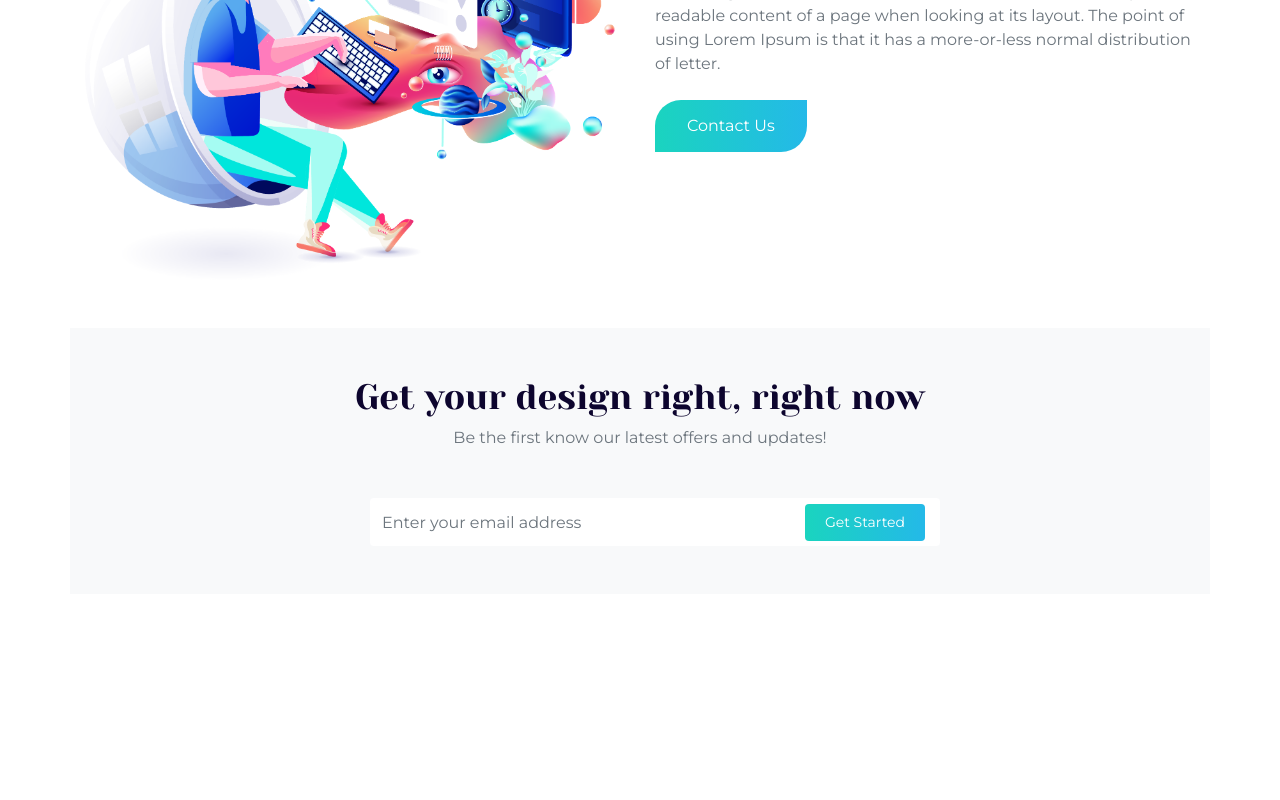
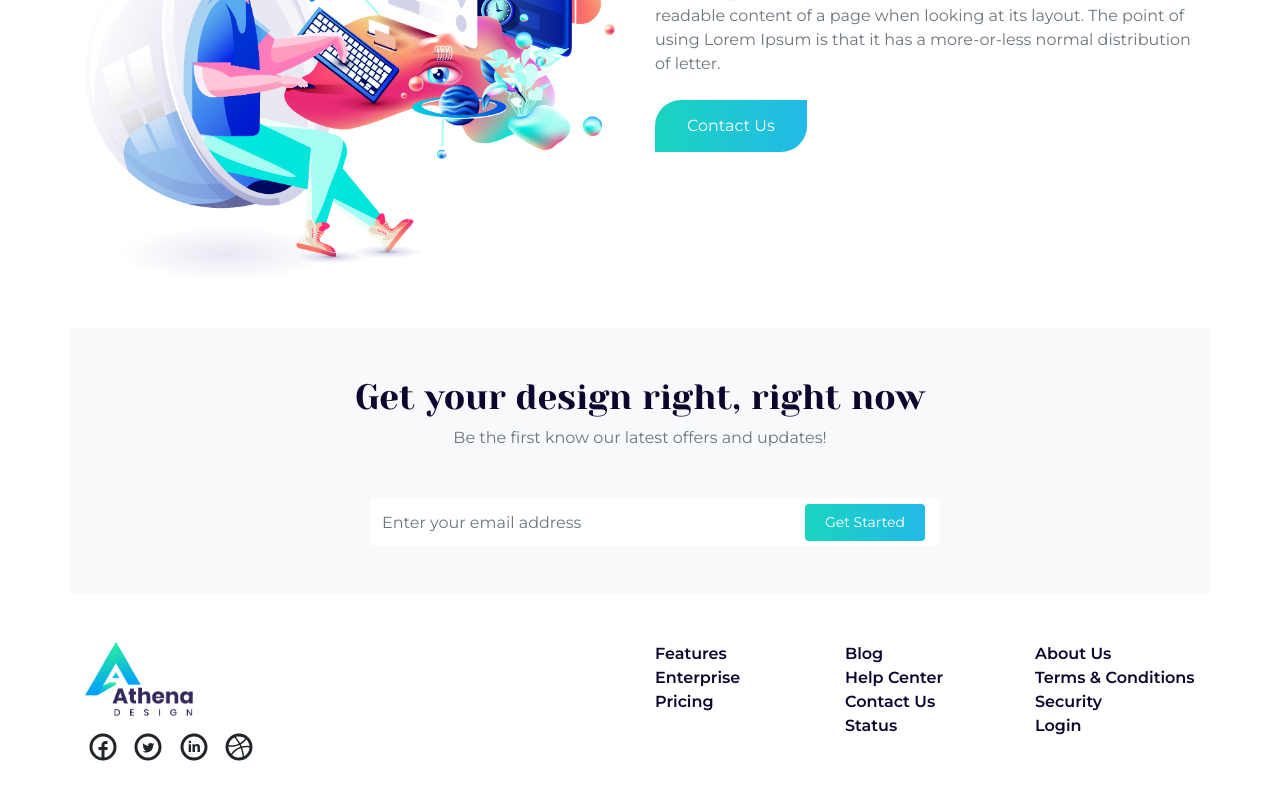
Before and after one commit to smswajan/athena-design, a React (Create React App) app: page / in a window 1280 px wide. Shown: the part 1553-2353 px from the top of the page. Before the commit the page ends 2147 px from the top, so only its background shows below. Built offline with nearby package versions, Linux system fonts and the light colour scheme.

Commit message:
Added icons to footer

```diff
--- a/package.json
+++ b/package.json
@@ -11,6 +11,7 @@
     "react": "^17.0.1",
     "react-bootstrap": "^1.4.0",
     "react-dom": "^17.0.1",
+    "react-icons": "^3.11.0",
     "react-scripts": "4.0.0",
     "web-vitals": "^0.2.4"
   },
--- a/src/Components/Footer/Footer.js
+++ b/src/Components/Footer/Footer.js
@@ -1,10 +1,40 @@
 import React from 'react';
+import { BrandLogo } from '../../images';
 import "./Footer.scss"
+import { FaFacebookF, FaTwitter } from "react-icons/fa";
+import { TiSocialFacebookCircular, TiSocialTwitterCircular, TiSocialLinkedinCircular, TiSocialDribbble } from "react-icons/ti";
+
 const Footer = () => {
     return (
-        <div>
-
-        </div>
+        <>
+            <div className="container py-5">
+                <div className="row">
+                    <div className="col-md-5">
+                        <img src={BrandLogo} alt="" className="brand-logo" />
+                        <div className="footer-icons" >
+                            <TiSocialFacebookCircular /> <TiSocialTwitterCircular /> <TiSocialLinkedinCircular /> <TiSocialDribbble />
+                        </div>
+                    </div>
+                    <div className="col-md-2 offset-md-1">
+                        <a href="#" className="footer-link">Features</a>
+                        <a href="#" className="footer-link">Enterprise</a>
+                        <a href="#" className="footer-link">Pricing</a>
+                    </div>
+                    <div className="col-md-2">
+                        <a href="#" className="footer-link">Blog</a>
+                        <a href="#" className="footer-link">Help Center</a>
+                        <a href="#" className="footer-link">Contact Us</a>
+                        <a href="#" className="footer-link">Status</a>
+                    </div>
+                    <div className="col-md-2">
+                        <a href="#" className="footer-link">About Us</a>
+                        <a href="#" className="footer-link">Terms & Conditions</a>
+                        <a href="#" className="footer-link">Security</a>
+                        <a href="#" className="footer-link">Login</a>
+                    </div>
+                </div>
+            </div>
+        </>
     );
 };
 
--- a/src/Components/Footer/Footer.scss
+++ b/src/Components/Footer/Footer.scss
@@ -0,0 +1,12 @@
+.footer-link {
+    font-weight: 600;
+    display: block;
+    color: #0d052e;
+}
+.footer-icons {
+    font-size: 36px;
+}
+.footer-icons svg:hover {
+    color: #24b9e8;
+    cursor: pointer;
+}
```
Also changed, not shown: 1 other file (tests, documents, lock files or other folders).
